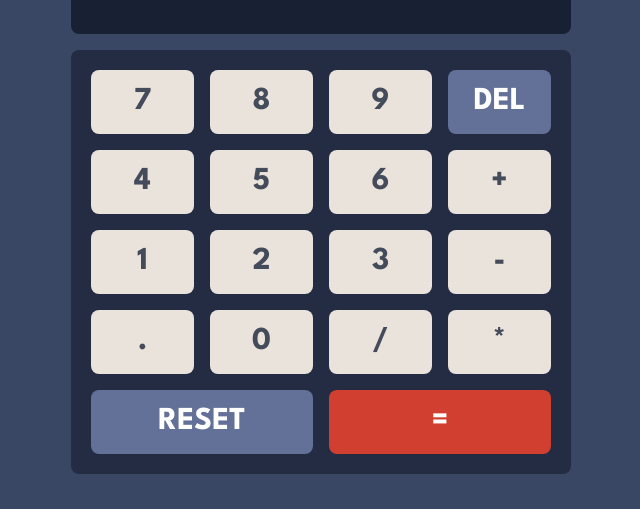
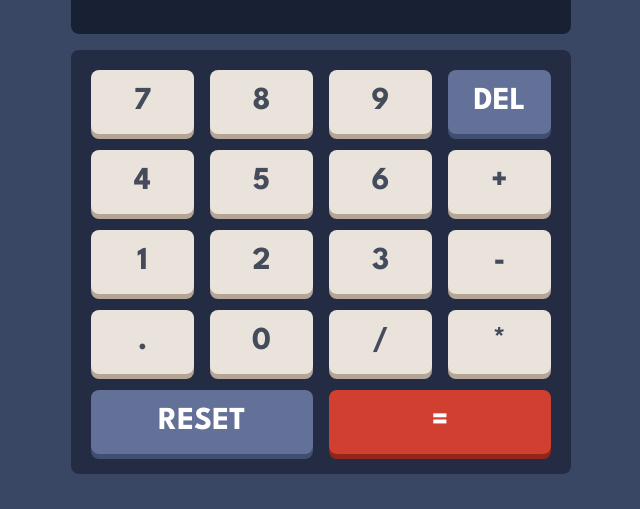
Before and after one commit to fidellim/Calculator-FEM, a React (Create React App) app: page / in a window 1280 px wide. Shown: the part 222-731 px from the top of the page, without its empty margins (319-959 px from the left). Built offline with nearby package versions, Linux system fonts and the light colour scheme.

Commit message:
add bottom button style

```diff
--- a/src/components/Button.jsx
+++ b/src/components/Button.jsx
@@ -14,17 +14,13 @@ const Button = ({ value }) => {
 
     const isKeyEquals = (val) => val.toUpperCase() === EQUALS
 
-    const checkValue = (val) => {
+    const buttonColor = (val) => {
         let res = ''
-
-        if (isKeyResetOrEqual(val)) {
-            res += `col-span-2${SPACE}`
-        }
 
         if (isKeyResetOrDelete(val)) {
             res += `bg-delResetBackground${SPACE}text-delResetText`
         } else if (isKeyEquals(val)) {
-            res += `bg-equalBackground${SPACE}text-white`
+            res += `bg-equalBackground${SPACE}text-equalText`
         } else {
             res += `bg-keyBackground${SPACE}text-keyText`
         }
@@ -32,9 +28,42 @@ const Button = ({ value }) => {
         return res
     }
 
+    const bottomColor = (val) => {
+        let res = ''
+
+        if (isKeyResetOrDelete(val)) {
+            res += `bg-delResetBackgroundShadow`
+        } else if (isKeyEquals(val)) {
+            res += `bg-equalBackgroundShadow`
+        } else {
+            res += `bg-keyBackgroundShadow`
+        }
+
+        return res
+    }
+
+    const checkColSpan = (val) => {
+        let res = ''
+
+        if (isKeyResetOrEqual(val)) res += `col-span-2${SPACE}`
+        return res
+    }
+    // hover: shadow - [inset_0_0_0_10em_rgba(255, 255, 255, 0.3)]
+
     return (
-        <div className={`${checkValue(value)} rounded-lg text-center py-2`}>
-            {value.toUpperCase()}
+        <div className={`relative ${checkColSpan(value)}`}>
+            <div
+                className={`${buttonColor(
+                    value
+                )} keypad z-20 relative rounded-lg text-center py-2 hover:translate-y-[.35rem] active:translate-y-[.35rem] `}
+            >
+                {value.toUpperCase()}
+            </div>
+            <div
+                className={`${bottomColor(
+                    value
+                )} absolute inset-x-0 -bottom-[5px] rounded-b-lg h-[20px] w-full`}
+            />
         </div>
     )
 }
```
